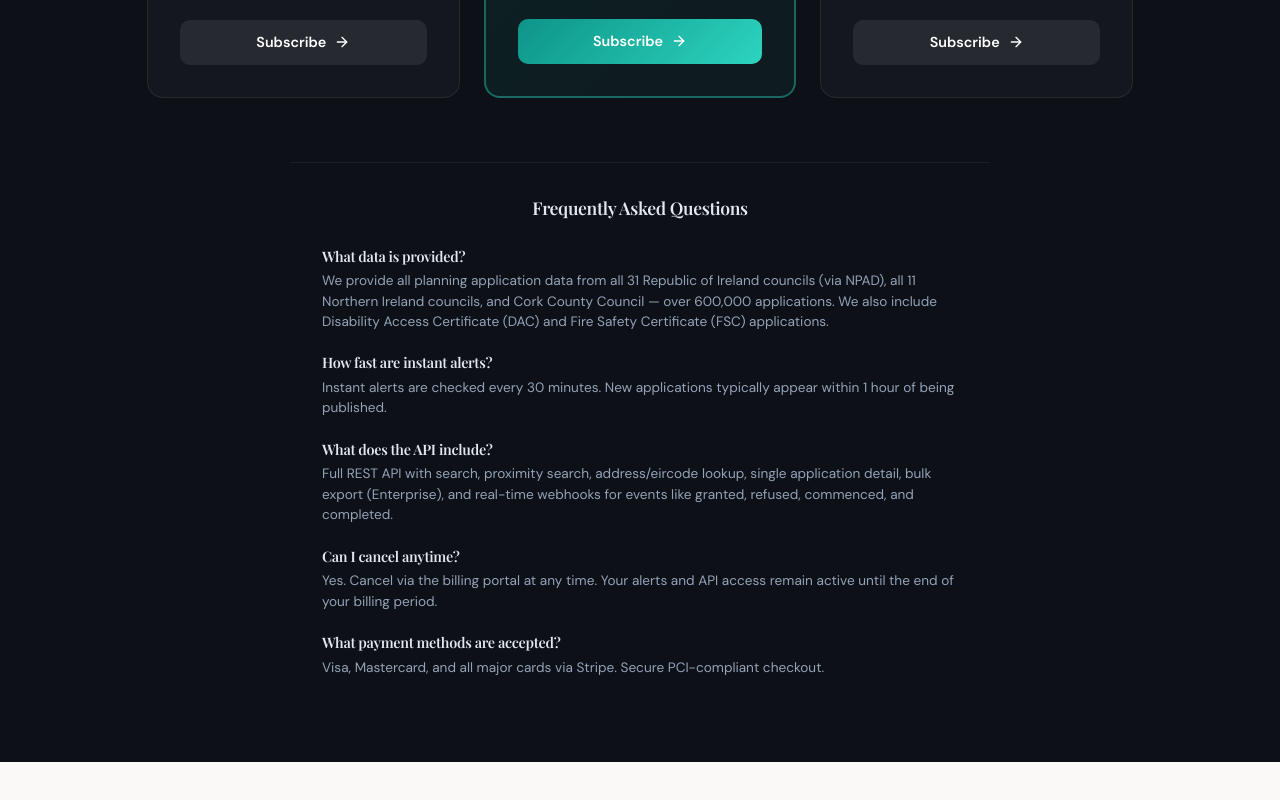
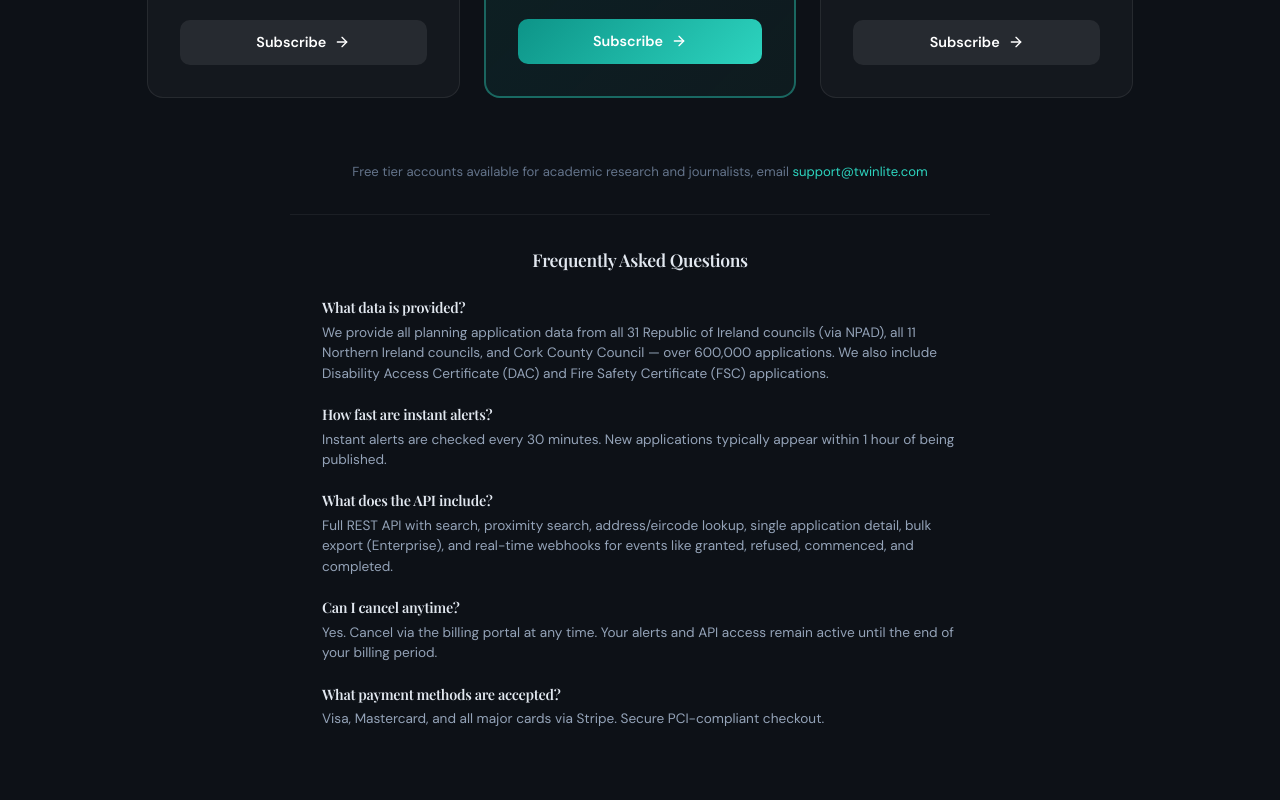
Before and after one commit to zeroco84/plansearch, a Next.js app in the folder frontend/: page /pricing in a window 1280 px wide. Shown: the part 925-1725 px from the top of the page. Before the commit the page ends 1687 px from the top, so only its background shows below. Built offline with nearby package versions, Linux system fonts and the light colour scheme.

Commit message:
add free tier note for academics/journalists under email alert pricing

```diff
--- a/frontend/src/app/pricing/page.tsx
+++ b/frontend/src/app/pricing/page.tsx
@@ -320,6 +320,10 @@ export default function PricingPage() {
               );
             })}
           </div>
+          <p style={{ textAlign: 'center', color: '#64748b', fontSize: '0.82rem', margin: '0 2rem 2rem', lineHeight: 1.5 }}>
+            Free tier accounts available for academic research and journalists, email{' '}
+            <a href="mailto:support@twinlite.com" style={{ color: '#2dd4bf', textDecoration: 'none' }}>support@twinlite.com</a>
+          </p>
         </>
       )}
 
```
